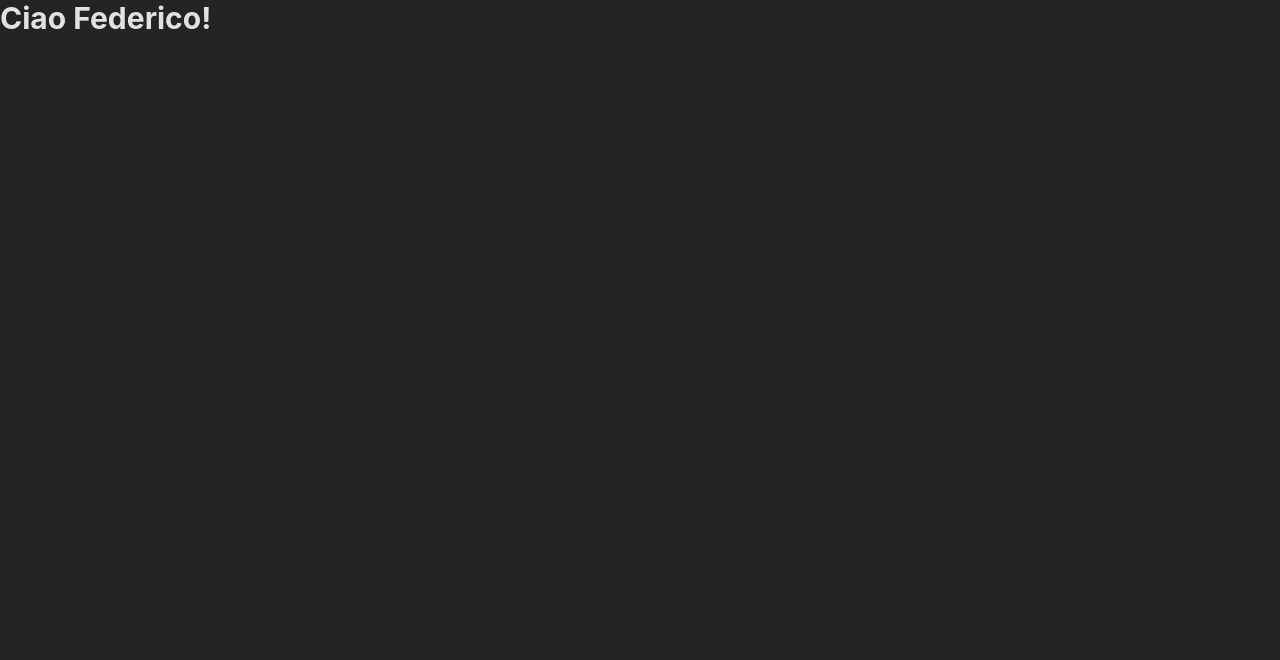
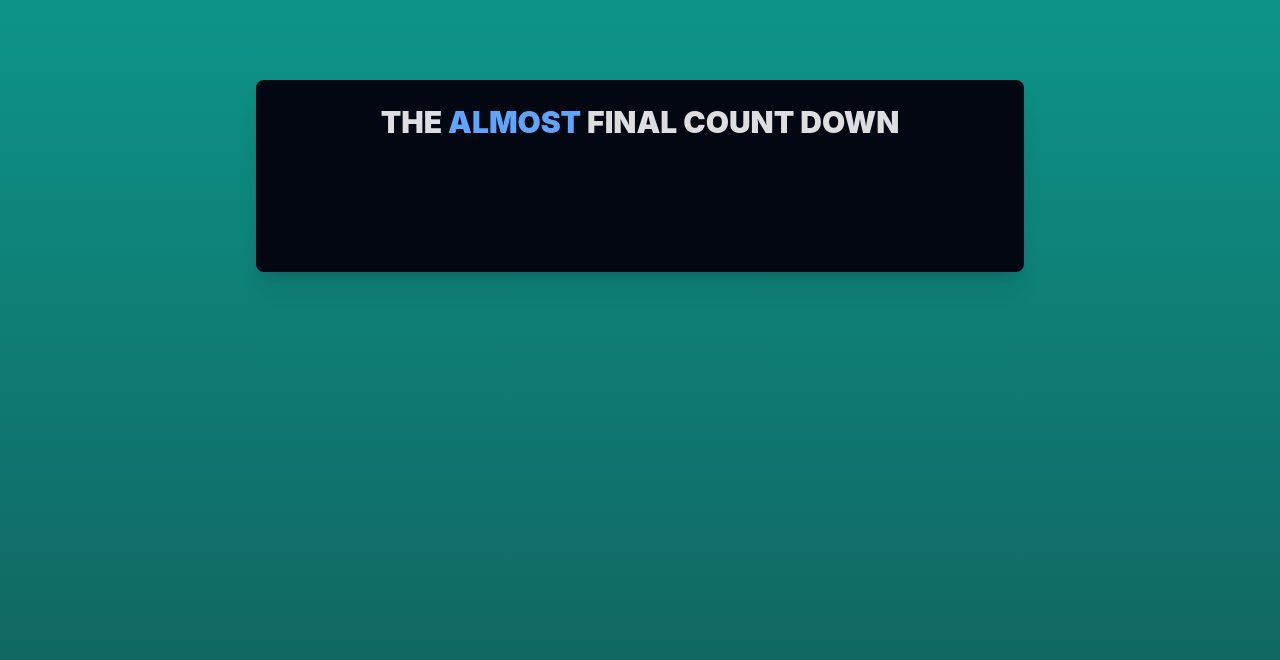
Before and after one commit to AiroldiFederico/Countdown-challenge, a React (Vite) app: page / in a window 1280 px wide. Shown: the top 660 px of the page. Built offline with nearby package versions, Linux system fonts and the light colour scheme.

Commit message:
inizializzazione progetto

```diff
--- a/index.html
+++ b/index.html
@@ -4,22 +4,16 @@
   <meta charset="UTF-8" />
   <link rel="icon" type="image/svg+xml" href="" />
   <meta name="viewport" content="width=device-width, initial-scale=1.0" />
-  <title>Template React</title>
+  <title>Countdown Challenge</title>
 
   <!-- Google font -->
   <link rel="preconnect" href="https://fonts.googleapis.com" />
   <link rel="preconnect" href="https://fonts.gstatic.com" crossorigin />
-  <link
-          href="https://fonts.googleapis.com/css2?family=Josefin+Sans:wght@700&display=swap"
-          rel="stylesheet"
-  />
-  <link
-          href="https://fonts.googleapis.com/css2?family=Roboto+Slab:wght@900&display=swap"
-          rel="stylesheet"
-  />
+  <link href="https://fonts.googleapis.com/css2?family=Josefin+Sans:wght@700&display=swap" rel="stylesheet" />
+  <link href="https://fonts.googleapis.com/css2?family=Roboto+Slab:wght@900&display=swap" rel="stylesheet"/>
 </head>
 
-<body>
+<body class="bg-gradient-to-b from-teal-600 to-teal-800 w-screen h-screen flex justify-center">
 <div id="root"></div>
 <script type="module" src="/src/main.jsx"></script>
 </body>
--- a/package.json
+++ b/package.json
@@ -16,6 +16,7 @@
     "@fortawesome/free-solid-svg-icons": "^6.5.1",
     "@fortawesome/react-fontawesome": "^0.2.0",
     "axios": "^1.6.3",
+    "prettier": "^3.2.4",
     "react": "^18.2.0",
     "react-dom": "^18.2.0"
   },
--- a/src/App.jsx
+++ b/src/App.jsx
@@ -1,12 +1,11 @@
 import { useState } from "react";
 import "./style/App.css";
+import Player from "./components/Player.jsx";
 
-function App() {
+export default function App() {
   return (
     <>
-      <p className="text-3xl font-bold">Ciao Federico!</p>
+      <Player />
     </>
   );
 }
-
-export default App;
--- a/src/components/Player.jsx
+++ b/src/components/Player.jsx
@@ -1,3 +1,9 @@
-export function Player() {
-  return <></>;
+export default function Player() {
+  return (
+    <section className="w-[48rem] h-48 bg-gray-950 rounded-lg mt-20 p-6 flex justify-top flex-col items-center shadow-xl">
+      <h1 className="font-black text-3xl">
+        THE <span className="text-blue-400">ALMOST</span> FINAL COUNT DOWN
+      </h1>
+    </section>
+  );
 }
```
Also changed, not shown: 1 other file (tests, documents, lock files or other folders).
